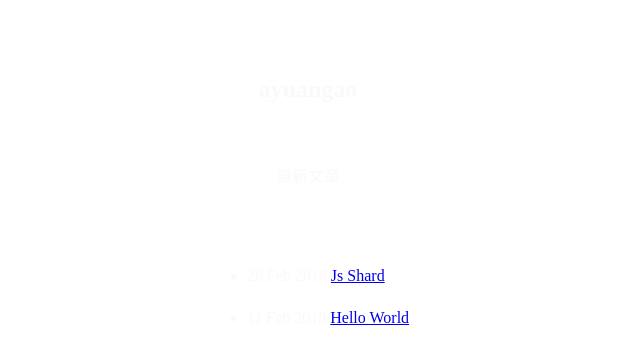
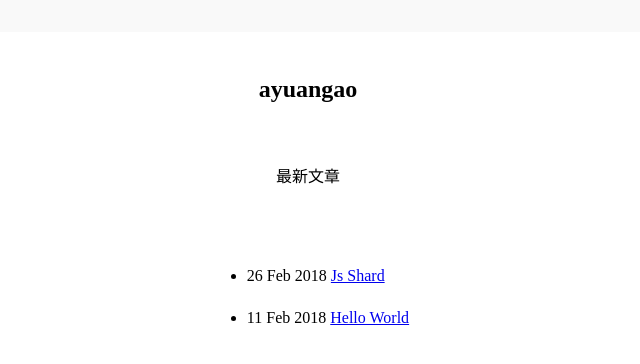
Before and after one commit to ayuangao/GitBlog, a Jekyll site: the page built from index.html, in a window 1280 px wide. Shown: the top 364 px of the page, without its empty margins (332-972 px from the left). Built offline with Jekyll 4.4.1, drawn with Linux system fonts in a browser that asks for light colours.

Commit message:
背景色2

```diff
--- a/_layouts/default.html
+++ b/_layouts/default.html
@@ -5,7 +5,7 @@
 　  <title>{{ page.title }}</title>
     <style>
       body {
-        color: #F9F9F9;
+        background-color: #F9F9F9;
       }
     </style>
   </head>
```
